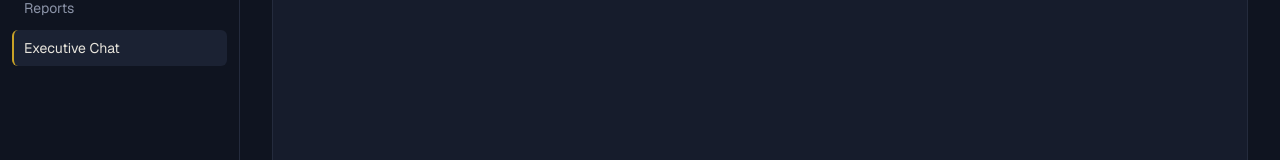
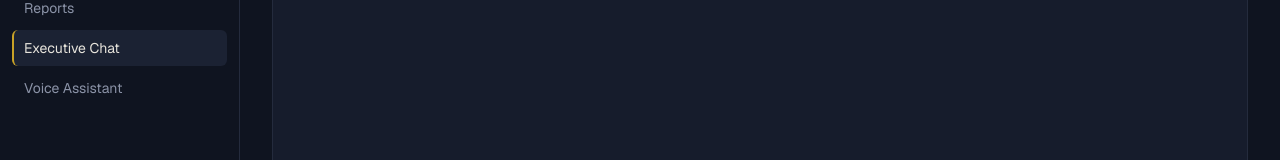
Before and after one commit to ramgavade13/Industry-, a Next.js app in the folder frontend/: page /chat in a window 1280 px wide. Shown: the part 275-435 px from the top of the page. Built offline with nearby package versions, Linux system fonts and the light colour scheme.

Commit message:
Update DashboardLayout.tsx

```diff
--- a/frontend/components/DashboardLayout.tsx
+++ b/frontend/components/DashboardLayout.tsx
@@ -14,6 +14,7 @@ const NAV_BY_ROLE: Record<Role, { href: string; label: string }[]> = {
     { href: "/recommendations", label: "AI Recommendations" },
     { href: "/reports", label: "Reports" },
     { href: "/chat", label: "Executive Chat" },
+    { href: "/voice", label: "Voice Assistant" },
   ],
   admin: [
     { href: "/dashboard/admin", label: "Overview" },
```
